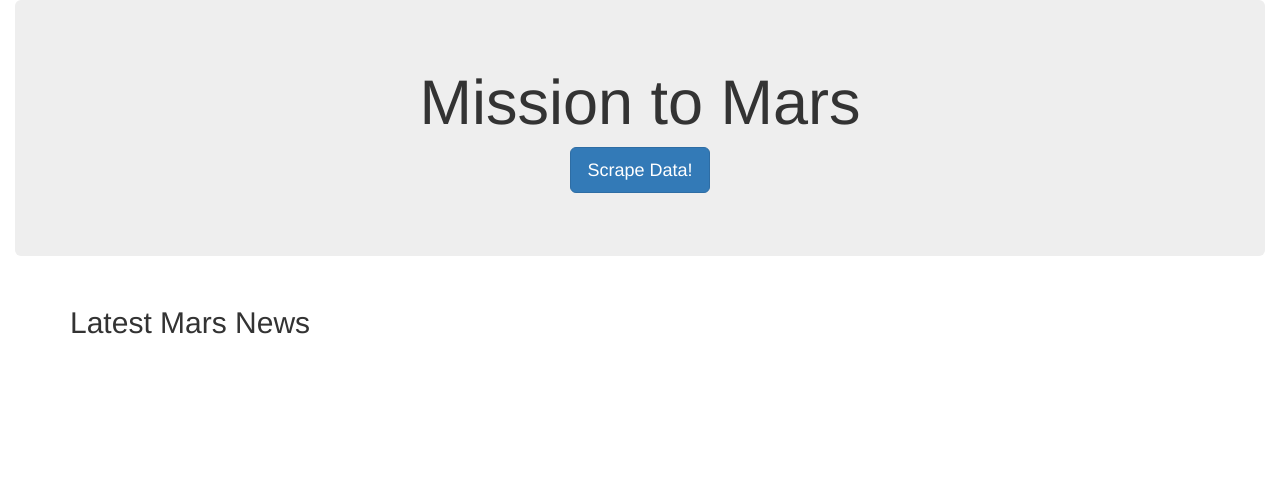
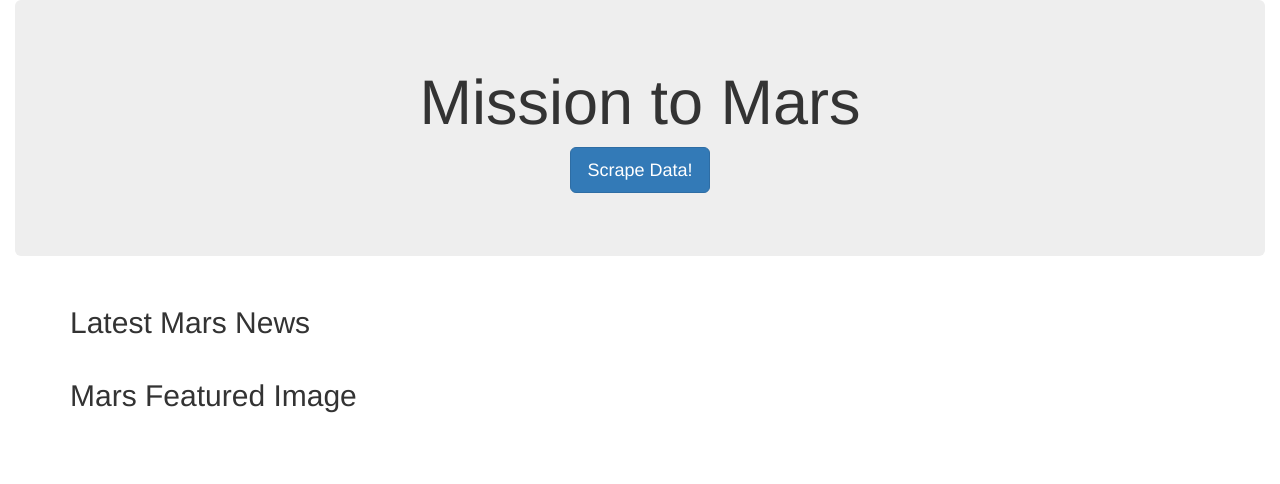
Before and after one commit to SidDas8/web-scraping-challenge, a Flask app: page / in a window 1280 px wide. Shown: the top 484 px of the page. Run offline with Flask 2, Linux system fonts and the light colour scheme; data that the repository does not hold is empty; some libraries are stand-ins or nearby versions.

Commit message:
Scraped and posted featured image to index.html.

```diff
--- a/Missions_to_Mars/app/templates/index.html
+++ b/Missions_to_Mars/app/templates/index.html
@@ -29,7 +29,12 @@
                 <p>{{ mars_db.paragraph_text}}</p>
             </div>
         </div>
-
+        <div class="row">
+            <div class="col-md-6">
+                <h2>Mars Featured Image</h2>
+                <img src = "{{mars_db.featured_image_url}}">
+            </div>
+        </div>
     </div>
 
 
```
